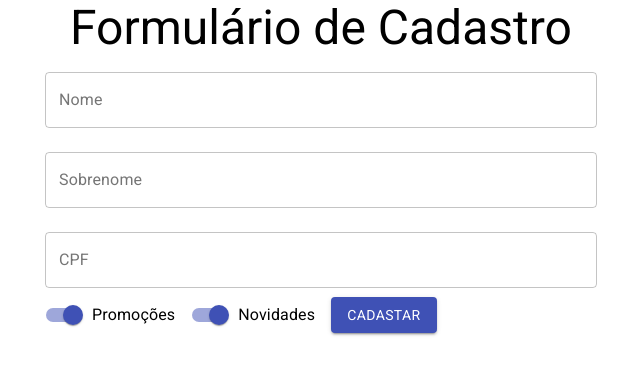
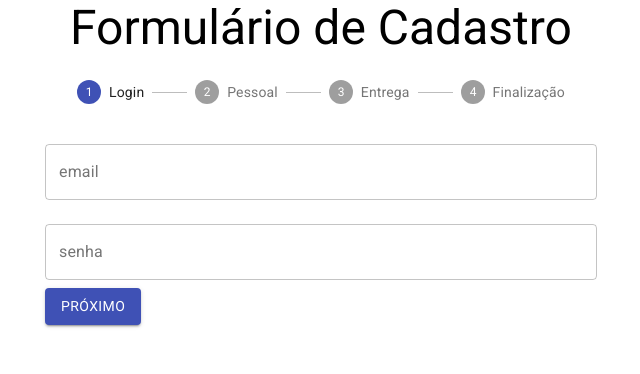
Before and after one commit to HannahNeves/ReactJS-simple-forms, a React (Create React App) app: page / in a window 1280 px wide. Shown: the top 374 px of the page, without its empty margins (319-959 px from the left). Built offline with nearby package versions, Linux system fonts and the light colour scheme.

Commit message:
Curso 2: Aprimorando o forms

```diff
--- a/src/App.js
+++ b/src/App.js
@@ -3,12 +3,24 @@
 import FormularioCadastro from './components/FormularioCadastro/FormularioCadastro';
 import {Container, Typography} from '@material-ui/core';
 import 'fontsource-roboto';
+import { validarCPF, validarSenha } from './models/cadastro';
 
 function App() {
   return (
     <Container component="article" maxWidth="sm">
-      <Typography variant="h3" component="h1" align="center">Formulário de Cadastro</Typography>
-      <FormularioCadastro aoEnviar={aoEnviarForm} validarCPF={validarCPF}/>
+
+      <Typography
+      variant="h3"
+      component="h1"
+      align="center">
+        Formulário de Cadastro
+      </Typography>
+
+      <FormularioCadastro
+        aoEnviar={aoEnviarForm}
+        validacoes={{cpf:validarCPF, senha:validarSenha}}
+      />
+
     </Container>
 
   );
@@ -18,12 +30,4 @@
   console.log(dados);
 }
 
-function validarCPF(cpf){
-  if(cpf.length !== 11){
-    return {valido:false, texto:"CPF deve ter 11 dígitos"}
-  }else{
-    return {valido:true, texto:""}
-  }
-}
-
 export default App;
--- /dev/null
+++ b/src/components/FormularioCadastro/DadosEntrega.jsx
@@ -0,0 +1,90 @@
+import React, { useState } from 'react';
+import {Button, TextField} from "@material-ui/core"
+
+function DadosEntrega({aoEnviar}){
+  const [cep, setCEP] = useState("");
+  const [endereco, setEndereco] = useState("");
+  const [numero, setNumero] = useState("");
+  const [estado, setEstado] = useState("");
+  const [cidade, setCidade] = useState("");
+
+  return(
+    <form onSubmit={
+      (event) => {
+        event.preventDefault();
+        aoEnviar({cep, endereco, numero, estado, cidade});
+      }
+    }>
+      <TextField
+        value={cep}
+        onChange={(event) => {
+          setCEP(event.target.value)
+        }}
+        id="cep"
+        label="CEP"
+        type="number"
+        variant="outlined"
+        margin="normal"
+      />
+
+      <TextField
+        value={endereco}
+        onChange={(event) => {
+          setEndereco(event.target.value)
+        }}
+        id="endereco"
+        label="Endereço"
+        type="text"
+        variant="outlined"
+        margin="normal"
+        fullWidth
+      />
+
+      <TextField
+        value={numero}
+        onChange={(event) => {
+          setNumero(event.target.value)
+        }}
+        id="numero"
+        label="Número"
+        type="number"
+        variant="outlined"
+        margin="normal"
+      />
+
+      <TextField
+        value={estado}
+        onChange={(event) => {
+          setEstado(event.target.value)
+        }}
+        id="estado"
+        label="Estado"
+        type="text"
+        variant="outlined"
+        margin="normal"
+      />
+
+      <TextField
+        value={cidade}
+        onChange={(event) => {
+          setCidade(event.target.value)
+        }}
+        id="cidade"
+        label="Cidade"
+        type="text"
+        variant="outlined"
+        margin="normal"
+      />
+
+      <Button
+      type="submit"
+      variant="contained"
+      color="primary"
+      fullWidth>
+        Finalizar Cadastro
+      </Button>
+    </form>
+  );
+}
+
+export default DadosEntrega;
--- /dev/null
+++ b/src/components/FormularioCadastro/DadosPessoais.jsx
@@ -0,0 +1,116 @@
+import React, {useState} from 'react';
+import {Button, TextField, Switch, FormControlLabel} from "@material-ui/core"
+
+function DadosPessoais({aoEnviar, validacoes}){
+  const [nome, setNome] = useState("");
+  const [sobrenome, setSobrenome] = useState("");
+  const [cpf, setCPF] = useState("");
+  const [promocoes, setPromocoes] = useState(true);
+  const [novidades, setNovidades] = useState(true);
+
+  const [erros, setErros] = useState({cpf:{valido:true, texto:""}});
+
+  function validarCampos(event){
+    const {name, value} = event.target;
+    const novoEstado = {...erros}
+    novoEstado[name] = validacoes[name](value);
+    setErros(novoEstado);
+  }
+
+  function possoEnviar(){
+    for(let campo in erros){
+      if(!erros[campo].valido){
+        return false;
+      }
+    }
+    return true;
+  }
+
+  return(
+    <form onSubmit={
+      (event) => {
+        event.preventDefault();
+        if(possoEnviar()){
+          aoEnviar({nome, sobrenome, cpf, promocoes, novidades});
+        }
+      }
+    }>
+      <TextField
+        value={nome}
+        onChange={(event) => {
+          setNome(event.target.value);
+        }}
+        id="nome"
+        label="Nome"
+        variant="outlined"
+        margin="normal"
+        fullWidth
+      />
+
+      <TextField
+        value={sobrenome}
+        onChange={(event) => {
+          setSobrenome(event.target.value);
+        }}
+        id="sobrenome"
+        label="Sobrenome"
+        variant="outlined"
+        margin="normal"
+        fullWidth
+      />
+
+      <TextField
+        value={cpf}
+        onChange={(event) => {
+          setCPF(event.target.value);
+        }}
+        onBlur={validarCampos}
+        error={!erros.cpf.valido}
+        helperText={erros.cpf.texto}
+        id="cpf"
+        name="cpf"
+        label="CPF"
+        variant="outlined"
+        margin="normal"
+        fullWidth
+      />
+
+      <FormControlLabel
+        label = "Promoções"
+        control={
+          <Switch
+            checked={promocoes}
+            onChange={(event) =>
+              setPromocoes(event.target.checked)
+            }
+            name="promocoes"
+            color="primary"
+          />
+        }
+      />
+
+      <FormControlLabel
+        label = "Novidades"
+        control={
+          <Switch
+            checked={novidades}
+            onChange={(event) =>
+              setNovidades(event.target.checked)
+            }
+            name="novidades"
+            color="primary"
+          />
+        }
+      />
+
+      <Button
+      type="submit"
+      variant="contained"
+      color="primary">
+        Próximo
+      </Button>
+    </form>
+  );
+}
+
+export default DadosPessoais;
--- /dev/null
+++ b/src/components/FormularioCadastro/DadosUsuarios.jsx
@@ -0,0 +1,73 @@
+import React, { useState } from 'react';
+import {Button, TextField} from "@material-ui/core"
+
+function DadosUsuarios({aoEnviar, validacoes}){
+  const [email, setEmail] = useState("");
+  const [senha, setSenha] = useState("");
+
+  const [erros, setErros] = useState({senha:{valido:true, texto:""}});
+
+  function validarCampos(event){
+    const {name, value} = event.target;
+    const novoEstado = {...erros}
+    novoEstado[name] = validacoes[name](value);
+    setErros(novoEstado);
+  }
+
+  function possoEnviar(){
+    for(let campo in erros){
+      if(!erros[campo].valido){
+        return false;
+      }
+    }
+    return true;
+  }
+
+  return(
+    <form onSubmit={(event) => {
+      event.preventDefault();
+      if(possoEnviar()){
+        aoEnviar({email, senha});
+      }
+    }}>
+      <TextField
+        value={email}
+        onChange={(event) => {
+          setEmail(event.target.value)
+        }}
+        id="email"
+        name="email"
+        label="email"
+        type="email"
+        variant="outlined"
+        margin="normal"
+        fullWidth
+      />
+
+      <TextField
+        value={senha}
+        onChange={(event) => {
+          setSenha(event.target.value)
+        }}
+        onBlur={validarCampos}
+        error={!erros.senha.valido}
+        helperText={erros.senha.texto}
+        id="senha"
+        name="senha"
+        label="senha"
+        type="password"
+        variant="outlined"
+        margin="normal"
+        fullWidth
+      />
+      <Button
+      type="submit"
+      variant="contained"
+      color="primary">
+        Próximo
+      </Button>
+    </form>
+  );
+}
+
+export default DadosUsuarios;
--- a/src/components/FormularioCadastro/FormularioCadastro.jsx
+++ b/src/components/FormularioCadastro/FormularioCadastro.jsx
@@ -1,95 +1,48 @@
-import React, {useState} from 'react';
-import {Button, TextField, Switch, FormControlLabel} from "@material-ui/core"
+import React, {useEffect, useState} from 'react';
+import DadosEntrega from './DadosEntrega';
+import DadosPessoais from './DadosPessoais';
+import DadosUsuarios from './DadosUsuarios';
+import {Typography, Stepper, Step, StepLabel} from "@material-ui/core"
 
-function FormularioCadastro({aoEnviar, validarCPF}){
-  const [nome, setNome] = useState("");
-  const [sobrenome, setSobrenome] = useState("");
-  const [cpf, setCPF] = useState("");
-  const [promocoes, setPromocoes] = useState(true);
-  const [novidades, setNovidades] = useState(true);
+function FormularioCadastro({aoEnviar}){
+  const [etapaAtual, setEtapaAtual] = useState(0);
+  const [dadosColetados, setDados] = useState({});
 
-  const [erros, setErros] = useState({cpf:{valido:true, texto:""}});
+  useEffect(() => {
+    if(etapaAtual === formularios.length-1){
+      aoEnviar(dadosColetados);
+    }
+  })
 
-  return(
-    <form
-      onSubmit={(event) => {
-        event.preventDefault();
-        aoEnviar({nome, sobrenome, cpf, promocoes, novidades});
-      }}
-    >
-      <TextField
-        value={nome}
-        onChange={(event) => {
-          setNome(event.target.value);
-        }}
-        id="nome"
-        label="Nome"
-        variant="outlined"
-        margin="normal"
-        fullWidth
-      />
+  const formularios = [
+    <DadosUsuarios aoEnviar={coletarDados} />,
+    <DadosPessoais aoEnviar={coletarDados} />,
+    <DadosEntrega aoEnviar={coletarDados} />,
+    <Typography
+    variant="h5"
+    align="center">
+      Obrigado pelo Cadastro!
+    </Typography>,
+  ]
 
-      <TextField
-        value={sobrenome}
-        onChange={(event) => {
-          setSobrenome(event.target.value);
-        }}
-        id="sobrenome"
-        label="Sobrenome"
-        variant="outlined"
-        margin="normal"
-        fullWidth
-      />
+  function coletarDados(dados){
+    setDados({...dadosColetados, ...dados});
+    proximo();
+  }
 
-      <TextField
-        value={cpf}
-        onChange={(event) => {
-          setCPF(event.target.value);
-        }}
-        onBlur={(event) => {
-          const ehValido = validarCPF(event.target.value)
-          setErros({cpf:ehValido})
-        }}
-        error={!erros.cpf.valido}
-        helperText={erros.cpf.texto}
-        id="cpf"
-        label="CPF"
-        variant="outlined"
-        margin="normal"
-        fullWidth
-      />
+  function proximo(){
+    setEtapaAtual(etapaAtual+1);
+  }
 
-      <FormControlLabel
-        label = "Promoções"
-        control={
-          <Switch
-            checked={promocoes}
-            onChange={(event) =>
-              setPromocoes(event.target.checked)
-            }
-            name="promocoes"
-            color="primary"
-          />
-        }
-      />
-
-      <FormControlLabel
-        label = "Novidades"
-        control={
-          <Switch
-            checked={novidades}
-            onChange={(event) =>
-              setNovidades(event.target.checked)
-            }
-            name="novidades"
-            color="primary"
-          />
-        }
-      />
-
-      <Button type="submit" variant="contained" color="primary">Cadastar</Button>
-    </form>
-  );
+  return <>
+    <Stepper activeStep={etapaAtual}>
+      <Step><StepLabel>Login</StepLabel></Step>
+      <Step><StepLabel>Pessoal</StepLabel></Step>
+      <Step><StepLabel>Entrega</StepLabel></Step>
+      <Step><StepLabel>Finalização</StepLabel></Step>
+    </Stepper>
+    {formularios[etapaAtual]}
+  </>;
 }
 
 export default FormularioCadastro;
--- /dev/null
+++ b/src/models/cadastro.js
@@ -0,0 +1,17 @@
+function validarCPF(cpf){
+  if(cpf.length !== 11){
+    return {valido:false, texto:"CPF deve ter 11 dígitos"}
+  }else{
+    return {valido:true, texto:""}
+  }
+}
+
+function validarSenha(senha){
+  if(senha.length < 4 || senha.length > 72){
+    return {valido:false, texto:"Senha deve ter entre 4 e 72 dígitos."}
+  }else{
+    return {valido:true, texto:""}
+  }
+}
+
+export {validarCPF, validarSenha};
```
